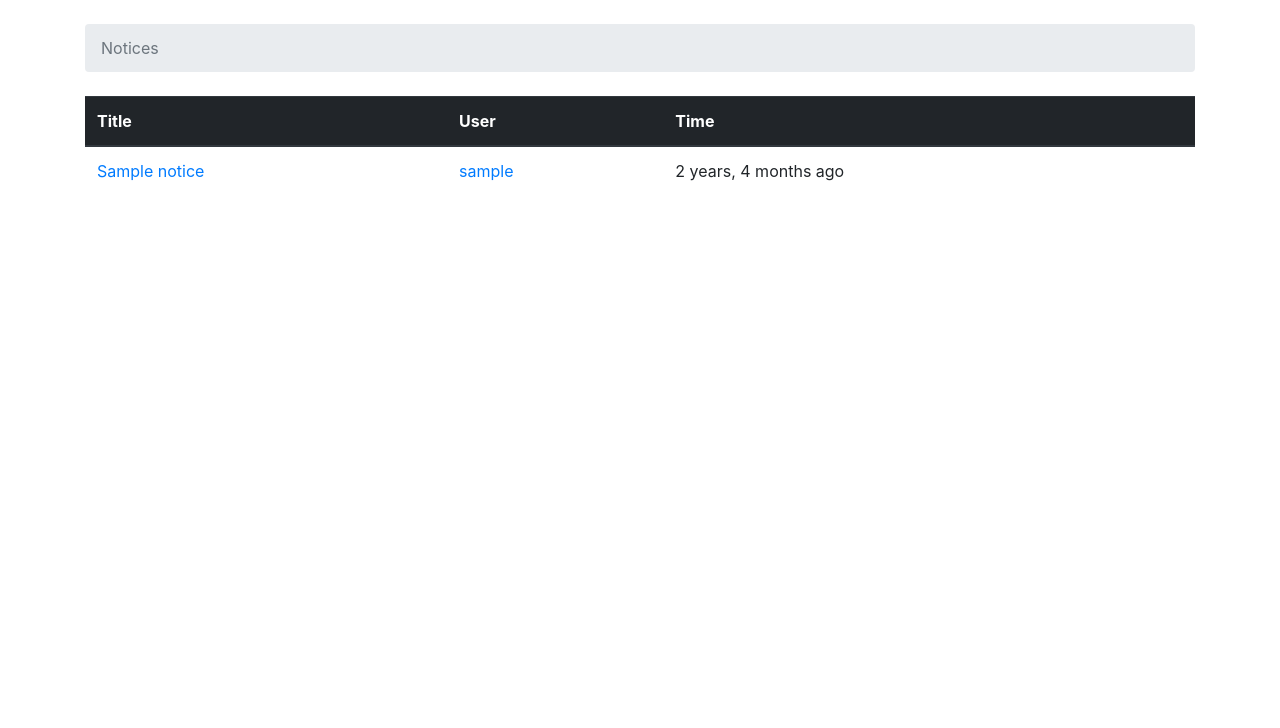
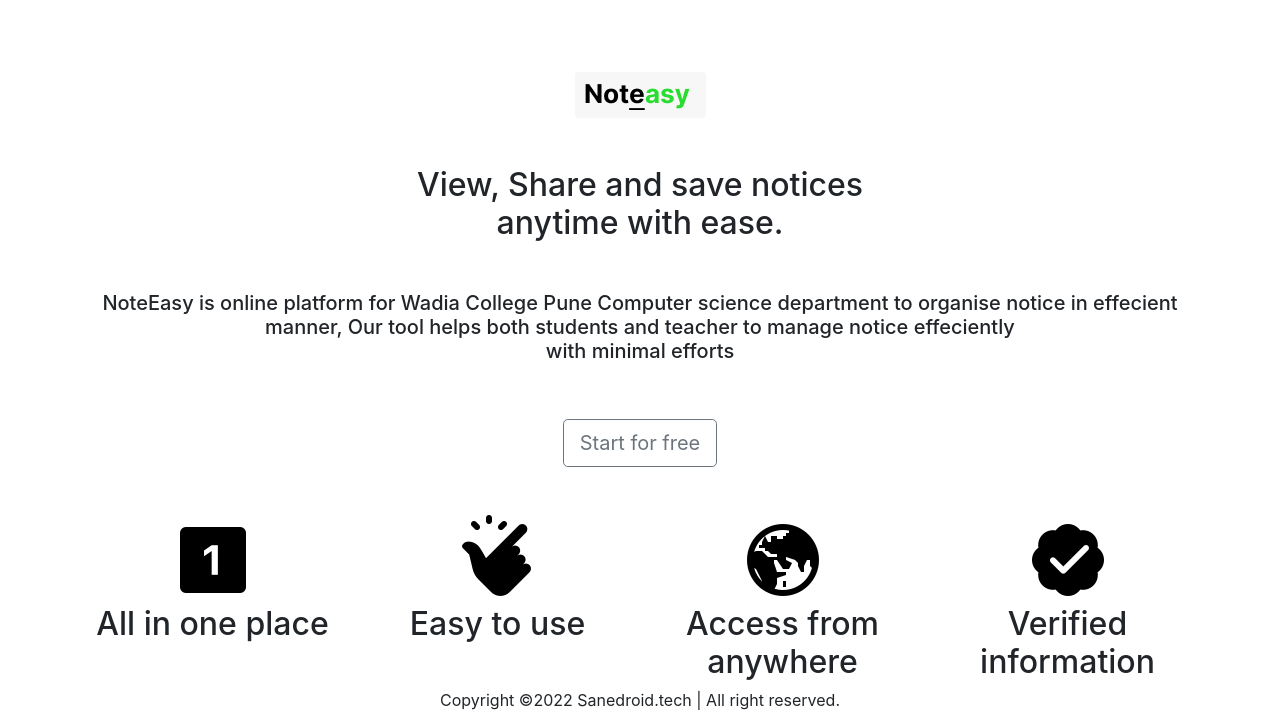
Before and after one commit to hishreyas/Noteasy, a Django app: page / in a window 1280 px wide. Shown: the part 72-800 px from the top of the page. Run offline with Django 4.2, Linux system fonts and the light colour scheme; tables that the repository leaves empty hold one stand-in row (values such as "Sample post"); some libraries are stand-ins or nearby versions.

Commit message:
landing page done

```diff
--- a/accounts/views.py
+++ b/accounts/views.py
@@ -1,4 +1,5 @@
 from django.contrib.auth import login
+from django.http import HttpResponse
 from django.shortcuts import render, redirect
 from .forms import SignUpForm,UserUpdateForm
 
@@ -7,7 +8,6 @@ from accounts.models import User
 from django.urls import reverse_lazy
 from django.utils.decorators import method_decorator
 from django.views.generic import UpdateView
-
 
 def signup(request):
     if request.user.is_authenticated:
--- a/notices/templates/notices/base.html
+++ b/notices/templates/notices/base.html
@@ -10,6 +10,7 @@
 	<title>{% block title %}Notice Board{% endblock %}</title>
 
 
+  <link rel="shortcut icon" href="{% static 'img/logo.png' %}"/>
     <link rel="stylesheet" href="{% static 'css/bootstrap.min.css' %}">
 
     {% block stylesheet %}
--- a/notices/templates/notices/home.html
+++ b/notices/templates/notices/home.html
@@ -1,4 +1,3 @@
-
 {% extends 'notices/base.html' %}
 
 {% load humanize %}
--- /dev/null
+++ b/notices/templates/notices/landing_page.html
@@ -0,0 +1,45 @@
+{% extends 'notices/base.html' %}
+
+{% load humanize %}
+{% load static %}
+{% block title %}
+  Home - {{ block.super }}
+{% endblock %}
+
+{% block content %}
+<html>
+<body>
+<div class="vertical-center text-center mt-xl-5 d-inline-block">
+<img class="rounded mx-auto d-block mt-sm-4" src="{% static 'img/logo.png' %}">
+
+<h2 class="mt-xl-5">View, Share and save notices <br>anytime with ease.</h2>
+
+<h5 class="mt-xl-5">NoteEasy  is online platform for Wadia College Pune Computer science department to organise notice in effecient manner,
+    Our tool helps both students and teacher to manage notice effeciently <br>with minimal efforts</h5>
+
+<a href="{% url 'accounts:login' %}" class="btn btn-outline-secondary btn-lg mt-xl-5" role="button" aria-pressed="true">Start for free</a>
+<div class="row mt-xl-5">
+    <div class="col">
+        <img class="rounded mx-auto d-block " src="{% static 'img/all_in_one.png' %}">
+        <h2>All in one place</h2>
+    </div>
+    <div class="col">
+        <img class="rounded mx-auto d-block " src="{% static 'img/easy.png' %}">
+        <h2>Easy to use</h2>
+    </div>
+    <div class="col">
+        <img class="rounded mx-auto d-block " src="{% static 'img/globe.png' %}">
+        <h2>Access from anywhere</h2>
+    </div>
+    <div class="col">
+        <img class="rounded mx-auto d-block " src="{% static 'img/verified.png' %}">
+        <h2>Verified information</h2>
+    </div>
+</div>
+<p class=" fixed-bottom">Copyright ©2022 Sanedroid.tech | All right reserved.</p>
+</div>
+</body>
+</html>
+
+
+{%endblock%}
--- a/notices/urls.py
+++ b/notices/urls.py
@@ -5,7 +5,8 @@ from . import views
 app_name = 'notices'
 
 urlpatterns = [
-		path('', views.NoticeListView.as_view(), name='home'),
+		path('',views.landingPage,name="landing"),
+		path('home/', views.NoticeListView.as_view(), name='home'),
 		path('notices/<int:notice_id>', views.NoticeView, name='notice_page'),
 		path('notice/new', views.NewNoticePage, name='new_notice'),
 		path('tag/<tag>', views.TagView.as_view(), name='tag'),
--- a/notices/views.py
+++ b/notices/views.py
@@ -6,6 +6,9 @@ from .models import Notice, User
 from .forms import NewNoticeForm
 from django.views.generic import ListView, UpdateView
 from django.contrib.auth.mixins import LoginRequiredMixin
+
+def landingPage(request):
+	return render(request,'notices/landing_page.html')
 
 class NoticeListView(ListView):
 	model = Notice
```
Also changed, not shown: notices/static/img/all_in_one.png (added), notices/static/img/easy.png (added), notices/static/img/globe.png (added), notices/static/img/verified.png (added).
